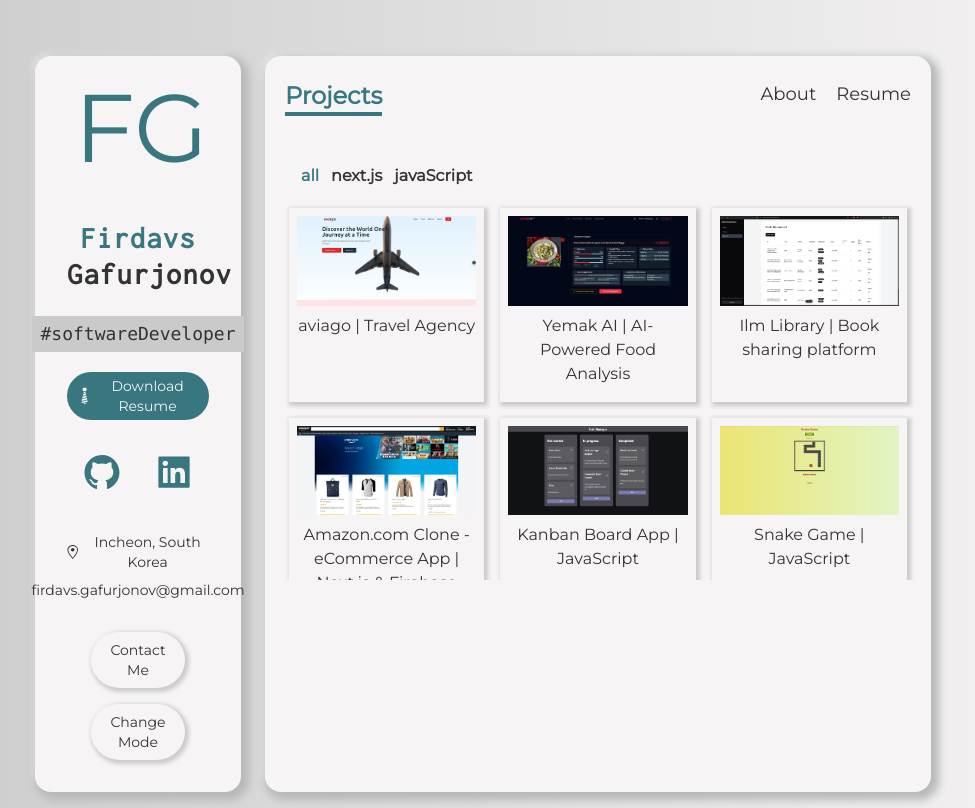
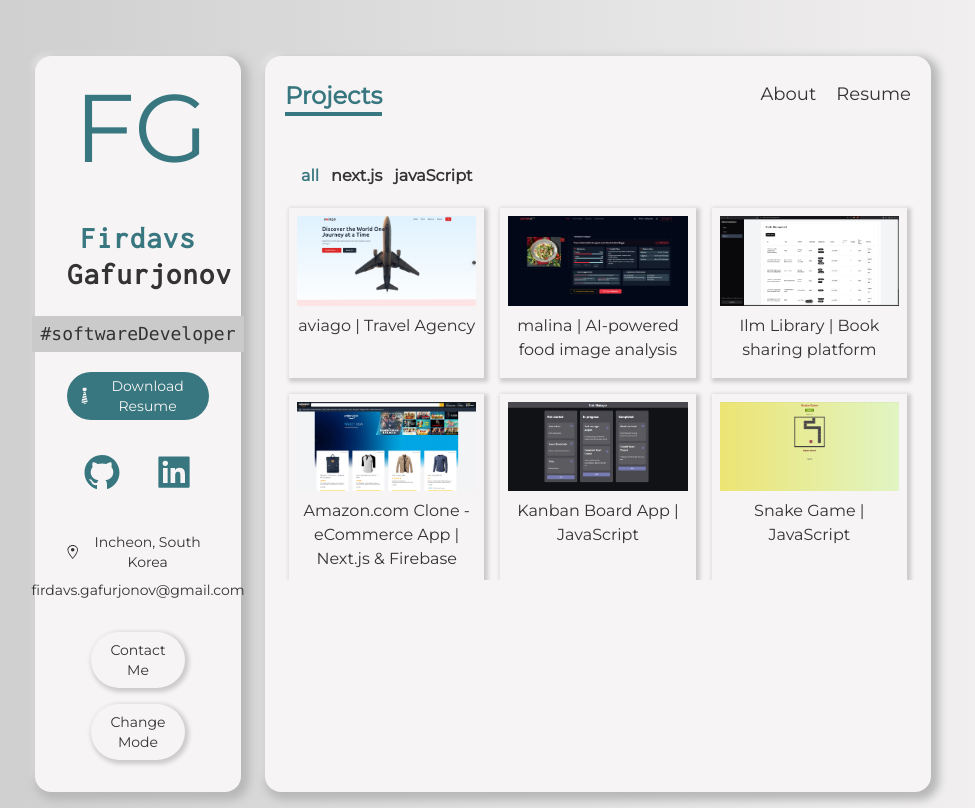
Before and after one commit to gfirik/portfolio, a Next.js app: page /projects in a window 1280 px wide. Shown: the whole page, without its empty margins (157-1132 px from the left). Built offline with nearby package versions, Linux system fonts and the light colour scheme.

Commit message:
project update for malina

```diff
--- a/data.ts
+++ b/data.ts
@@ -121,11 +121,11 @@ export const projects: IProject[] = [
   },
   {
     id: 8,
-    name: "Yemak AI | AI-Powered Food Analysis",
+    name: "malina | AI-powered food image analysis",
     description:
-      "Web  App integrated with telegram bot, with seperate admin panel to manage project.",
-    image_path: "/images/yemak.png",
-    deployed_url: "https://yemak-ai.vercel.app/",
+      "Snap, Upload, and Instantly Get Nutritional Insights with malina's AI-powered food image analysis platform.",
+    image_path: "/images/malina.png",
+    deployed_url: "https://malina-ai.vercel.app/",
     github_url: "https://github.com/gfirik/kaloriax-web",
     category: ["next.js"],
     key_techs: ["Next.js", "shadcn/ui", "Gemini", "Supabase"],
--- a/pages/resume.tsx
+++ b/pages/resume.tsx
@@ -17,7 +17,7 @@ const Resume = () => {
         <link rel="icon" href="/iconLogo.png" />
         <title>Resume | Firdavs | Portfolio</title>
       </Head>
-      <div className="grid md:grid-cols-2 gap-6">
+      <div className="grid md:grid-cols-2 gap-6 mb-4">
         <div className="col-span-1 gap-6">
           <motion.div variants={fadeInUp} initial="initial" animate="animate">
             <h4 className="my-3 text-2xl font-bold">Experience</h4>
```
Also changed, not shown: public/images/malina.png (renamed from public/images/yemak.png).
